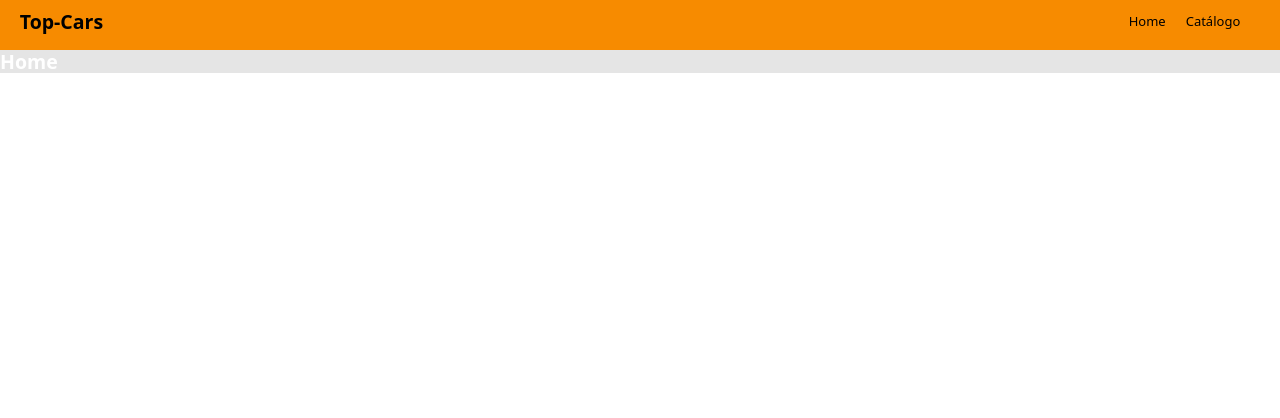
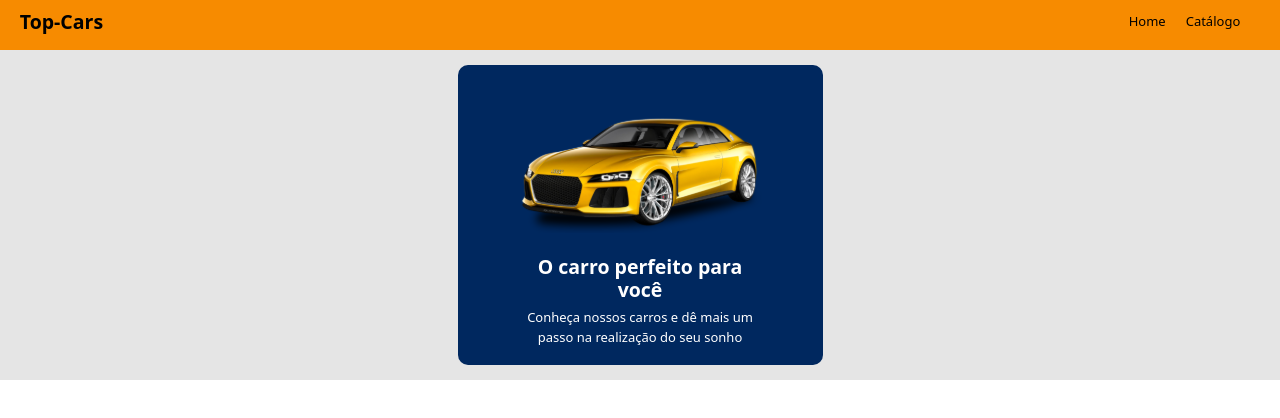
Before and after one commit to RomuloAlbuquerque/top-cars-frontend, a React (Create React App) app: page / in a window 1280 px wide. Shown: the top 418 px of the page. Built offline with nearby package versions, Linux system fonts and the light colour scheme.

Commit message:
CardHome

```diff
--- /dev/null
+++ b/src/components/CardHome/index.tsx
@@ -0,0 +1,20 @@
+import './styles.css'
+import carHome from 'assets/images/car-header.svg'
+
+const CardHome = ()=> {
+    return (
+        <div className='main-card-home-container'>
+            <div className='img-card-home'>
+                <img src={carHome} alt="carro amarelo" />
+            </div>
+
+            <div className='text-card-home'>
+                <h1>O carro perfeito para você</h1>
+                <p>Conheça nossos carros e dê mais um passo na realização do seu sonho</p>
+            </div>
+
+        </div>
+    )
+}
+
+export default CardHome
--- /dev/null
+++ b/src/components/CardHome/styles.css
@@ -0,0 +1,30 @@
+.main-card-home-container {
+  max-width: 365px;
+  height: 300px;
+  background-color: #00285f;
+  border-radius: 10px;
+  margin: auto;
+  padding-top: 30px;
+  display: flex;
+  flex-direction: column;
+  align-items: center;
+  justify-content: space-around;
+}
+
+.img-card-home {
+  max-width: 244px;
+  height: 146px;
+}
+
+.img-card-home img {
+  width: 100%;
+}
+
+.text-card-home {
+  text-align: center;
+  max-width: 244px;
+}
+
+p{
+    font-weight: 100;
+}
--- a/src/page/Home/index.tsx
+++ b/src/page/Home/index.tsx
@@ -1,9 +1,10 @@
+import CardHome from 'components/CardHome'
 import './styles.css'
 
 const Home = ()=> {
     return (
         <div className='main-home-container'>
-            <h1>Home</h1>
+            <CardHome />
         </div>
     )
 }
--- a/src/page/Home/styles.css
+++ b/src/page/Home/styles.css
@@ -1,3 +1,4 @@
 .main-home-container{
     background-color: #E5E5E5;
+    padding: 15px;
 }
```
Also changed, not shown: src/assets/images/car-card.svg (added), src/assets/images/car-header.svg (added).
